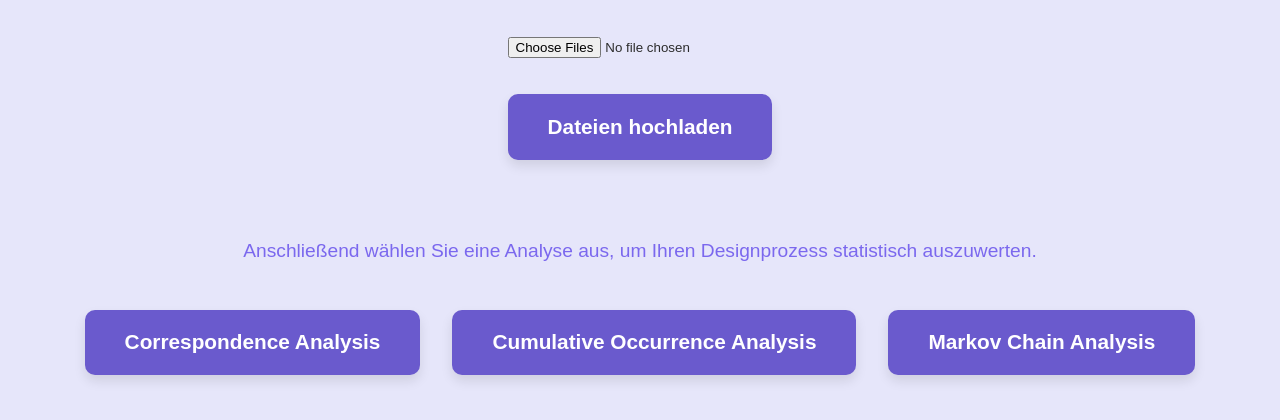
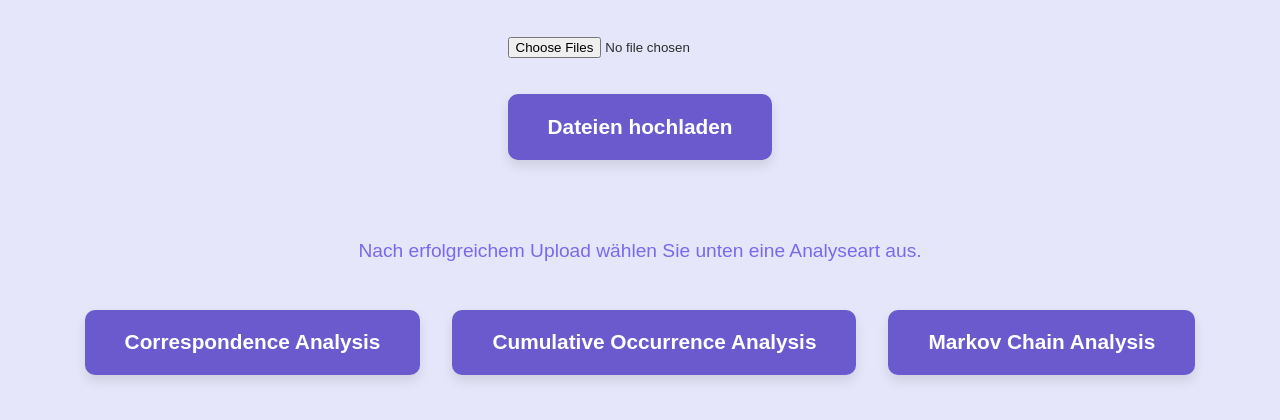
Before and after one commit to Cosmic-maker/design-process-webpage, a Flask app: page / in a window 1280 px wide. Shown: the part 328-748 px from the top of the page. Run offline with Flask 3, Linux system fonts and the light colour scheme.

Commit message:
Anpassung. Auslagerung der Logik aus routes. Methode für correspondence grob erstellt.

```diff
--- a/app/logic.py
+++ b/app/logic.py
@@ -1 +1,73 @@
-# Datenverarbeitung (Excel, Diagramme mit Pandas/Matplotlib)
+import pandas as pd
+import matplotlib.pyplot as plt
+import prince
+import os
+
+ALLOWED_CODES = {"R", "F", "Be", "Bs", "S", "D"}
+DIAGRAM_FOLDER = "diagramme"
+os.makedirs(DIAGRAM_FOLDER, exist_ok=True)
+
+# Methode zum Überprüfen des Formats und der Werte der Excel-Datei
+def process_excel_file(filepath):
+    xls = pd.ExcelFile(filepath)
+    filename_base = os.path.splitext(os.path.basename(filepath))[0]
+
+    for sheet_name in xls.sheet_names:
+        df = xls.parse(sheet_name)
+
+        # ✅ 1. Spaltennamen prüfen
+        if list(df.columns[:2]) != ["Segment", "Code"]:
+            raise ValueError(f"❌ Fehler in '{sheet_name}': Spalten müssen 'Segment' und 'Code' heißen.")
+
+        # ✅ 2. Datentypen prüfen
+        if not pd.api.types.is_integer_dtype(df["Segment"]):
+            raise ValueError(f"❌ Fehler in '{sheet_name}': 'Segment' muss aus ganzen Zahlen bestehen.")
+
+        if not all(code in ALLOWED_CODES for code in df["Code"].astype(str)):
+            raise ValueError(f"❌ Fehler in '{sheet_name}': 'Code' enthält ungültige Werte.")
+
+        # ✅ 3. Fortlaufende Segmentnummern (optional, aber empfohlen)
+        expected_segments = list(range(1, len(df) + 1))
+        if not df["Segment"].tolist() == expected_segments:
+            raise ValueError(f"❌ Fehler in '{sheet_name}': 'Segment' muss von 1 bis n durchnummeriert sein.")
+
+        print(f"✅ Datenformat OK in Tab: {sheet_name}")
+
+        # Hier wird nur das Format überprüft und keine Analyse durchgeführt.
+        # Die Analyse erfolgt in der neuen Methode.
+    return filename_base
+
+#Korrespondenzanalyse wird noch nicht verwendet
+def perform_correspondence_analysis(df, sheet_name, filename_base):
+    # ✅ 4. Kreuztabelle & CA
+    contingency_table = pd.crosstab(df['Segment'].astype(str), df['Code'])
+
+    ca = prince.CA(n_components=2)
+    ca = ca.fit(contingency_table)
+
+    row_coords = ca.row_coordinates(contingency_table)
+    col_coords = ca.column_coordinates(contingency_table)
+
+    # ✅ 5. Diagramm
+    plt.figure(figsize=(8, 6))
+    plt.scatter(row_coords[0], row_coords[1], color='blue', label='Segmente')
+    plt.scatter(col_coords[0], col_coords[1], color='red', label='Codes')
+
+    for i, label in enumerate(row_coords.index):
+        plt.annotate(label, (row_coords.iloc[i, 0], row_coords.iloc[i, 1]), color='blue')
+
+    for i, label in enumerate(col_coords.index):
+        plt.annotate(label, (col_coords.iloc[i, 0], col_coords.iloc[i, 1]), color='red')
+
+    plt.axhline(0, color='grey', lw=1)
+    plt.axvline(0, color='grey', lw=1)
+    plt.title(f"Korrespondenzanalyse: {sheet_name}")
+    plt.grid(True)
+    plt.legend()
+
+    output_path = os.path.join(DIAGRAM_FOLDER, f"{filename_base}_{sheet_name}.png")
+    plt.tight_layout()
+    plt.savefig(output_path)
+    plt.close()
+
+    print(f"📊 Diagramm gespeichert: {output_path}")
--- a/app/routes.py
+++ b/app/routes.py
@@ -1,18 +1,19 @@
 from flask import render_template, request, redirect, flash
-import pandas as pd
 import os
 from werkzeug.utils import secure_filename
 
-UPLOAD_FOLDER = "uploads" # folder for uploads
-ALLOWED_EXTENSIONS = {'xlsx'} # only excel
+from app.logic import process_excel_file
 
-# function to check the extension
+UPLOAD_FOLDER = "uploads"  # Ordner für Uploads
+ALLOWED_EXTENSIONS = {'xlsx'}  # Nur Excel-Dateien erlaubt
+
+# Funktion zur Überprüfung der Dateiendung
 def allowed_file(filename):
     return '.' in filename and filename.rsplit('.', 1)[1].lower() in ALLOWED_EXTENSIONS
 
 def setup_routes(app):
-    app.config['UPLOAD_FOLDER'] = UPLOAD_FOLDER # set folder on app configuration
-    os.makedirs(UPLOAD_FOLDER, exist_ok=True)  # creating folder if it does not exist
+    app.config['UPLOAD_FOLDER'] = UPLOAD_FOLDER
+    os.makedirs(UPLOAD_FOLDER, exist_ok=True)  # Ordner für Uploads erstellen, falls nicht vorhanden
 
     @app.route("/")
     def index():
@@ -30,42 +31,31 @@ def setup_routes(app):
     def markov_chain_analysis():
         return render_template("markov_chain_analysis.html")
 
-    # route for upload just POST requests
+    # Route für das Hochladen der Excel-Dateien
     @app.route("/upload", methods=["POST"])
     def upload():
-        # get the files
         files = request.files.getlist("files")
-        # if no files
-        if not files:
+
+        # Überprüfen, ob Dateien vorhanden sind
+        if not files or files[0].filename == "":
             flash("Keine Dateien hochgeladen.")
-            return redirect("/") # back to starting page
-        # going through files
+            return redirect("/")
+
         for file in files:
-            if file and allowed_file(file.filename):
+            if file and allowed_file(file.filename):  # Überprüfen, ob Datei eine erlaubte Excel-Datei ist
                 filename = secure_filename(file.filename)
                 filepath = os.path.join(app.config['UPLOAD_FOLDER'], filename)
-                # save file on server
-                file.save(filepath)
-                # processing file
-                process_excel_file(filepath) # method call
+                file.save(filepath)  # Speichern der Datei auf dem Server
+
+                try:
+                    # Verarbeite die Datei mit der Logik-Funktion und speichere das Diagramm
+                    process_excel_file(filepath)
+                    flash(f"Die Datei {filename} wurde hochgeladen.")
+                except ValueError as e:
+                    flash(f"Fehler bei der Verarbeitung der Datei {filename}: {e}")
+                except Exception as e:
+                    flash(f"Unerwarteter Fehler bei der Verarbeitung der Datei {filename}: {e}")
             else:
-                flash(f"{file.filename} ist keine gültige Excel-Datei.")
+                flash(f"{file.filename} ist keine gültige Excel-Datei. Bitte eine .xlsx-Datei hochladen.")
 
-        flash("Dateien erfolgreich hochgeladen und verarbeitet.")
-        return redirect("/")
-
-# processing files
-def process_excel_file(filepath):
-    # open with pandas
-    xls = pd.ExcelFile(filepath)
-    print(f" Verarbeite Datei: {filepath}")
-    # go through all tables
-    for sheet_name in xls.sheet_names:
-        df = xls.parse(sheet_name) # load current sheet as dataframe
-        # checking format of columns
-        if list(df.columns[:2]) != ["Segment", "Code"]:
-            print(f" Fehler: Tab '{sheet_name}' hat falsche Spalten in Datei {filepath}")
-            continue # next sheet
-
-        print(f"✅ Tab '{sheet_name}' OK in Datei {filepath}")
-        print(df.head())
+        return redirect("/")  # Nach dem Upload zurück zur Startseite
--- a/app/templates/index.html
+++ b/app/templates/index.html
@@ -8,6 +8,17 @@
 </head>
 <body>
 <h1>Designprozess-Analyse</h1>
+
+{% with messages = get_flashed_messages() %}
+{% if messages %}
+<div class="flash-messages">
+    {% for message in messages %}
+    <p class="flash-message">{{ message }}</p>
+    {% endfor %}
+</div>
+{% endif %}
+{% endwith %}
+
 <div class="center-content">
     <label class="info-text">Laden Sie Ihre Excel-Dateien hoch (1 Datei pro Designprozess):</label>
 </div>
@@ -17,11 +28,10 @@
         <br><br><br>
         <button type="submit" class="btn">Dateien hochladen</button>
     </form>
-
 </div>
 
 <p class="info-text">
-    Anschließend wählen Sie eine Analyse aus, um Ihren Designprozess statistisch auszuwerten.
+    Nach erfolgreichem Upload wählen Sie unten eine Analyseart aus.
 </p>
 
 <div class="button-row">
```
